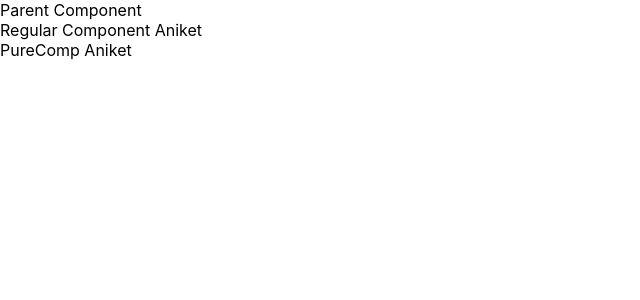
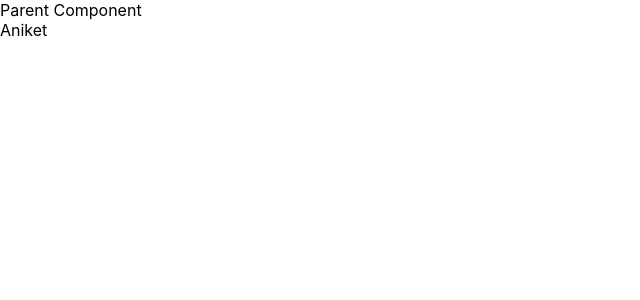
Before and after one commit to aniketstiwari/react_practice, a React (Create React App) app: page / in a window 1280 px wide. Shown: the top 300 px of the page, without its empty margins (0-640 px from the left). Built offline with nearby package versions, Linux system fonts and the light colour scheme.

Commit message:
[27] Memo

```diff
--- /dev/null
+++ b/src/MemoComp.jsx
@@ -0,0 +1,12 @@
+import React from 'react';
+
+//PureComponent is a class based component. Whereas memo is for functional based Component
+
+function MemoComp({name}) {
+    console.log("Rendering Memo Component")
+    return <>
+        <div>{name}</div>
+    </>
+}
+
+export default React.memo(MemoComp);
--- a/src/ParentComp.jsx
+++ b/src/ParentComp.jsx
@@ -1,4 +1,5 @@
 import React, { Component } from 'react';
+import MemoComp from './MemoComp';
 import PureComp from './PureComp';
 import RegComp from './RegComp';
 
@@ -22,8 +23,10 @@
         console.log("Parent Comp")
         return <>
             <div>Parent Component</div>
-            <RegComp name={this.state.name}/>
-            <PureComp name={this.state.name}/>
+            {/* <RegComp name={this.state.name}/>
+            <PureComp name={this.state.name}/> */}
+
+            <MemoComp name={this.state.name}/>
         </>
     }
 }
```
